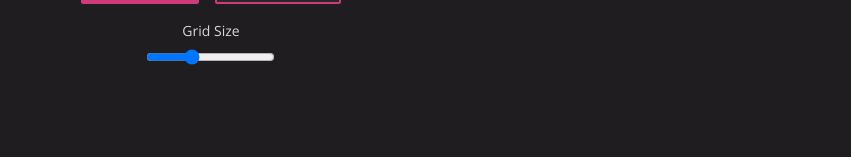
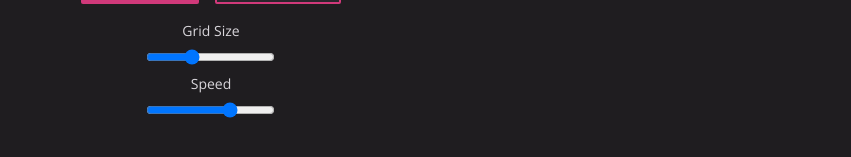
Before and after one commit to MatildaMared/project__game-of-life, a React (Create React App) app: page / in a window 1280 px wide. Shown: the part 253-410 px from the top of the page, without its empty margins (429-1280 px from the left). Built offline with nearby package versions, Linux system fonts and the light colour scheme.

Commit message:
add range input for simulation speed

```diff
--- a/src/components/GameBoard/GameBoard.tsx
+++ b/src/components/GameBoard/GameBoard.tsx
@@ -3,10 +3,12 @@ import styled from "styled-components";
 import useGameBoard from "../../hooks/useGameBoard";
 import Grid from "../Grid";
 import Button from "../Button";
+import { simulationSpeedInMilliseconds } from "../../helpers/simulationSpeedInMilliseconds";
 
 function GameBoard() {
 	const [numberOfRows, setNumberOfRows] = useState(16);
 	const [isRunning, setIsRunning] = useState(false);
+	const [simulationSpeed, setSimulationSpeed] = useState(7);
 	const { grid, toggleCell, resetGame, calculateNextFrame } =
 		useGameBoard(numberOfRows);
 
@@ -19,12 +21,12 @@ function GameBoard() {
 		if (isRunning) {
 			const interval = setInterval(() => {
 				calculateNextFrame();
-			}, 500);
+			}, simulationSpeedInMilliseconds(simulationSpeed));
 			return () => {
 				clearInterval(interval);
 			};
 		}
-	}, [isRunning, calculateNextFrame]);
+	}, [isRunning, calculateNextFrame, simulationSpeed]);
 
 	return (
 		<Container>
@@ -57,6 +59,17 @@ function GameBoard() {
 					min={8}
 					max={32}
 					step={4}
+				/>
+				<RangeLabel htmlFor="simulation-speed">Speed</RangeLabel>
+				<RangeInput
+					name="simulation-speed"
+					id="simulation-speed"
+					type="range"
+					value={simulationSpeed}
+					onChange={(e) => setSimulationSpeed(+e.target.value)}
+					min={1}
+					max={10}
+					step={1}
 				/>
 			</RangeContainer>
 		</Container>
--- /dev/null
+++ b/src/helpers/simulationSpeedInMilliseconds.ts
@@ -0,0 +1,26 @@
+export function simulationSpeedInMilliseconds(speed: number) {
+	switch (speed) {
+		case 10:
+			return 250;
+		case 9:
+			return 500;
+		case 8:
+			return 750;
+		case 7:
+			return 1000;
+		case 6:
+			return 1250;
+		case 5:
+			return 1500;
+		case 4:
+			return 1750;
+		case 3:
+			return 2000;
+		case 2:
+			return 2250;
+		case 1:
+			return 2000;
+		default:
+			return 1000;
+	}
+}
```
